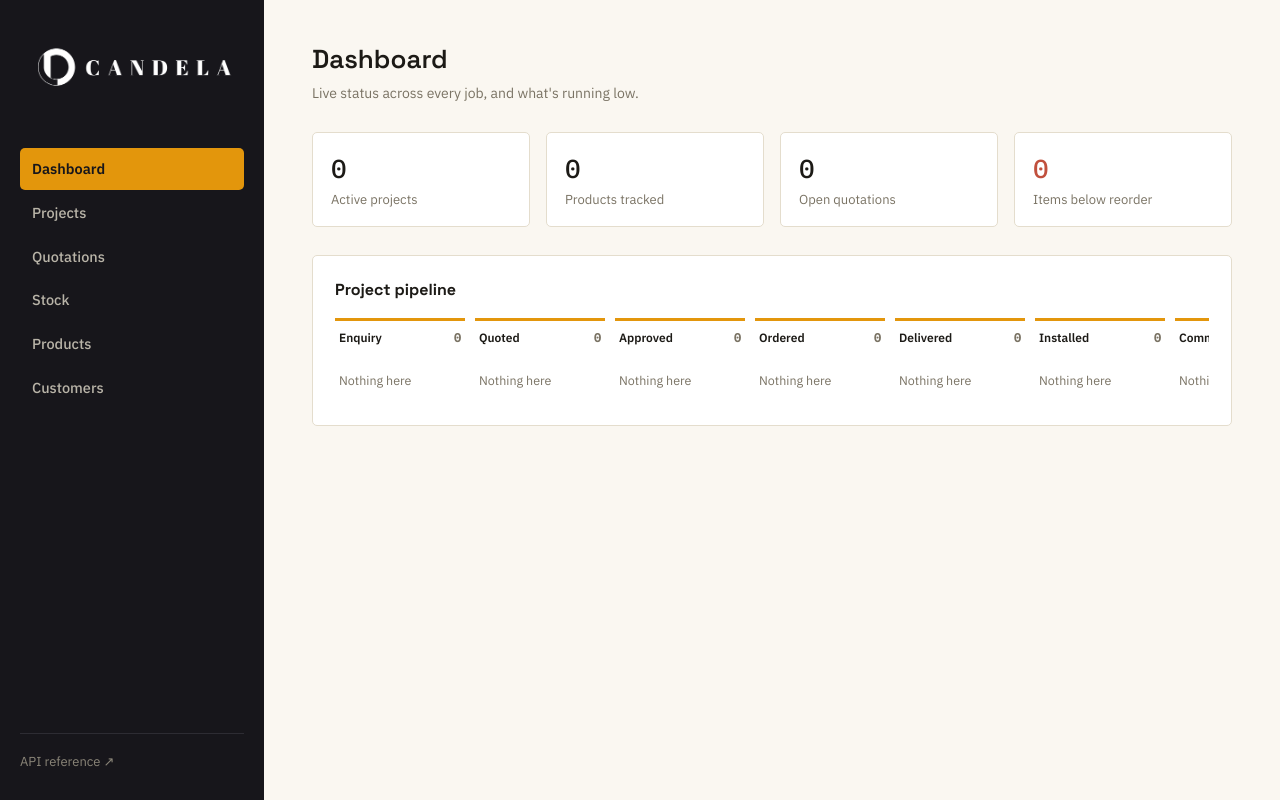
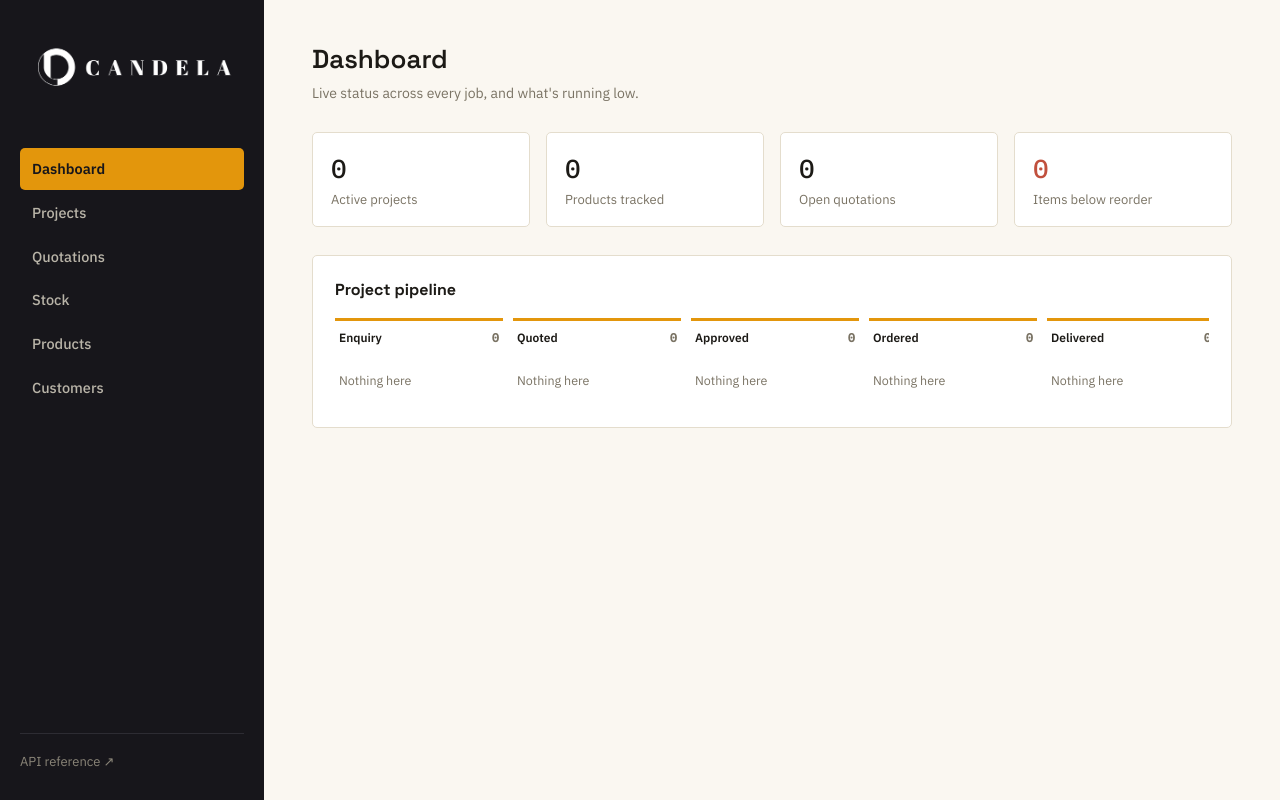
Before and after one commit to candelahalo/candela-inventory-app, a FastAPI app: page / in a window 1280 px wide. Run offline with FastAPI, Linux system fonts and the light colour scheme; data that the repository does not hold is empty.

Commit message:
Rewrite Kanban board as fixed-width flex row in its own scroll container with visible amber scrollbar; content area has hard overflow-x guard

```diff
--- a/app/static/style.css
+++ b/app/static/style.css
@@ -68,7 +68,7 @@
 .sidebar-foot a:hover { color: var(--white); }
 
 /* ---------- Content ---------- */
-.content { flex: 1; min-width: 0; padding: 40px 48px; max-width: 1560px; }
+.content { flex: 1; min-width: 0; max-width: 1560px; overflow-x: hidden; padding: 40px 48px; }
 
 .page-head { display: flex; align-items: baseline; justify-content: space-between; margin-bottom: 28px; flex-wrap: wrap; gap: 12px; }
 .page-head h1 { font-family: var(--font-head); font-size: 26px; font-weight: 600; margin: 0; }
@@ -186,8 +186,21 @@
 .remove-line { background: none; border: none; color: var(--red); cursor: pointer; font-size: 18px; line-height: 1; padding: 8px; }
 
 /* ---------- Kanban ---------- */
-.board { display: grid; grid-template-columns: repeat(8, minmax(130px, 1fr)); gap: 10px; overflow-x: auto; min-width: 0; padding-bottom: 6px; }
-.board-col { min-width: 130px; min-height: 1px; }
+.board-scroll {
+  overflow-x: auto;
+  overflow-y: hidden;
+  min-width: 0;
+  padding-bottom: 14px;
+  margin-bottom: -6px;
+  scrollbar-width: thin;
+  scrollbar-color: var(--amber) var(--paper-2);
+}
+.board-scroll::-webkit-scrollbar { height: 8px; }
+.board-scroll::-webkit-scrollbar-track { background: var(--paper-2); border-radius: 4px; }
+.board-scroll::-webkit-scrollbar-thumb { background: var(--amber); border-radius: 4px; }
+
+.board { display: flex; gap: 10px; width: max-content; min-width: 100%; }
+.board-col { flex: 0 0 168px; width: 168px; }
 .board-col-head {
   font-size: 12px;
   font-weight: 600;
@@ -197,18 +210,21 @@
   margin-bottom: 8px;
   display: flex;
   justify-content: space-between;
+  white-space: nowrap;
 }
 .board-col-head .count { color: var(--muted); font-family: var(--font-mono); }
 .board-card {
+  display: block;
   background: var(--white);
   border: 1px solid var(--line);
   border-radius: var(--radius);
   padding: 10px 12px;
   margin-bottom: 8px;
   font-size: 13px;
+  white-space: normal;
 }
 .board-card .pn { font-family: var(--font-mono); font-size: 11px; color: var(--muted); display: block; margin-bottom: 2px; }
-.board-empty { color: var(--muted); font-size: 12.5px; padding: 8px 4px; }
+.board-empty { color: var(--muted); font-size: 12.5px; padding: 8px 4px; white-space: nowrap; }
 
 /* ---------- Stepper (project detail) ---------- */
 .stepper { display: flex; flex-wrap: wrap; gap: 0; margin-bottom: 24px; }
@@ -246,5 +262,4 @@
   .content { padding: 24px 20px; }
   .form-grid { grid-template-columns: 1fr; }
   .stat-row { grid-template-columns: repeat(2, 1fr); }
-  .board { grid-template-columns: repeat(4, minmax(140px,1fr)); }
 }
--- a/app/templates/dashboard.html
+++ b/app/templates/dashboard.html
@@ -17,7 +17,7 @@
 
 <div class="panel">
   <h2>Project pipeline</h2>
-  <div class="board" id="board"></div>
+  <div class="board-scroll"><div class="board" id="board"></div></div>
 </div>
 
 <div class="panel" id="low-stock-panel" style="display:none;">
```
